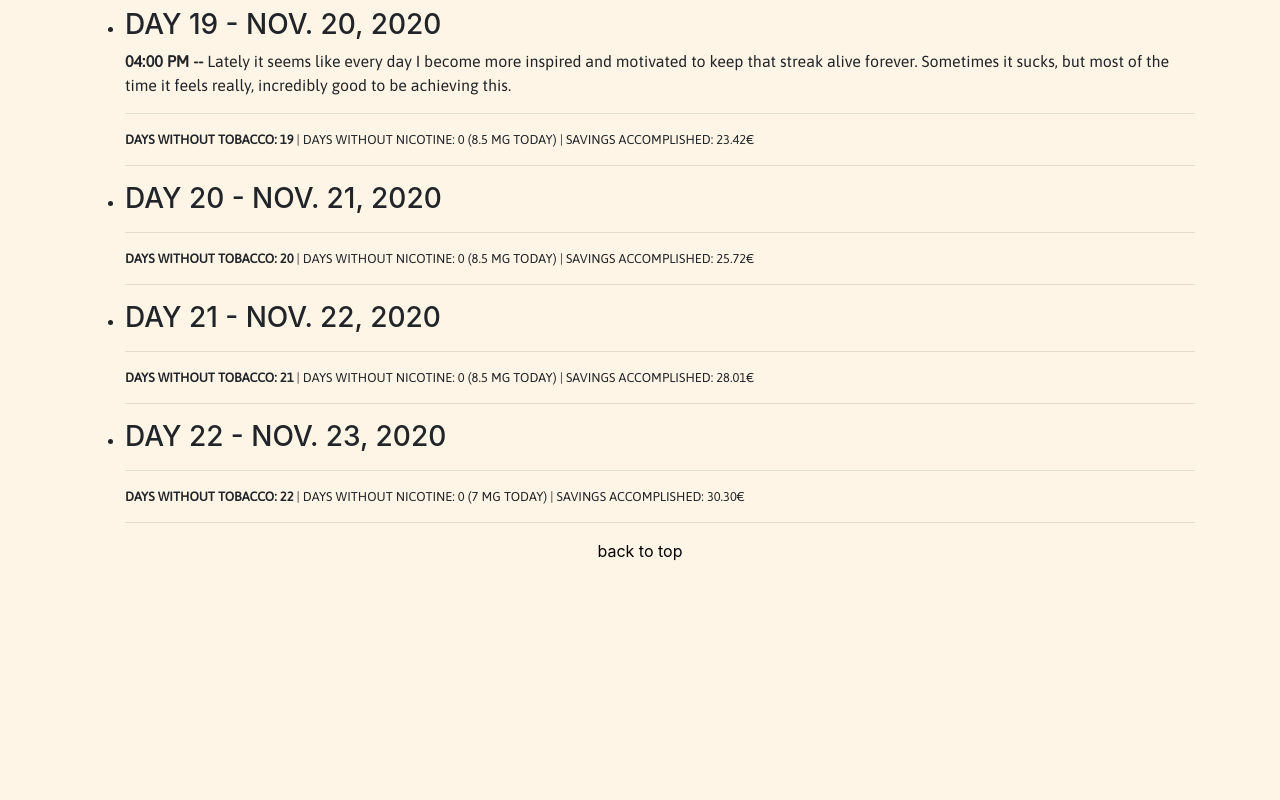
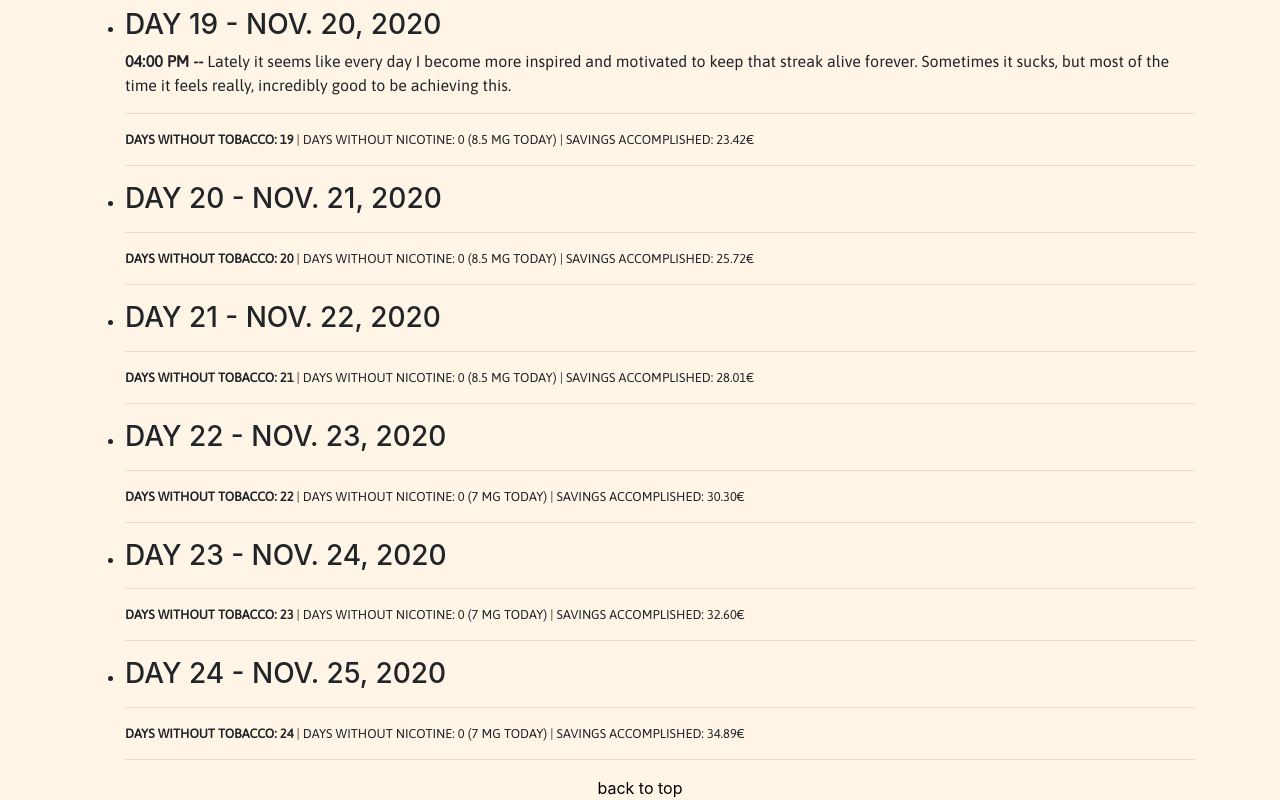
Before and after one commit to draialexis/alexisdrai, an Angular app: page / in a window 1280 px wide. Shown: the part 5895-6695 px from the top of the page. Before the commit the page ends 6458 px from the top, so only its background shows below. Built offline with nearby package versions, Linux system fonts and the light colour scheme.

Commit message:
Add entry for days 23 and 24, fix typo

```diff
--- a/src/app/components/smokefree/smokefree.component.html
+++ b/src/app/components/smokefree/smokefree.component.html
@@ -291,10 +291,24 @@
     <hr>
   </li>
   <li>
-    <h3 id="smokefree" class="text-uppercase">Day 22 - nov. 23, 2020</h3>
+    <h3 class="text-uppercase">Day 22 - nov. 23, 2020</h3>
     <hr>
     <p class="small-print text-uppercase"><strong>days without tobacco: 22</strong> | days without nicotine: 0 (7 mg
       today) | savings accomplished: 30.30€</p>
+    <hr>
+  </li>
+  <li>
+    <h3 class="text-uppercase">Day 23 - nov. 24, 2020</h3>
+    <hr>
+    <p class="small-print text-uppercase"><strong>days without tobacco: 23</strong> | days without nicotine: 0 (7 mg
+      today) | savings accomplished: 32.60€</p>
+    <hr>
+  </li>
+  <li>
+    <h3 id="smokefree" class="text-uppercase">Day 24 - nov. 25, 2020</h3>
+    <hr>
+    <p class="small-print text-uppercase"><strong>days without tobacco: 24</strong> | days without nicotine: 0 (7 mg
+      today) | savings accomplished: 34.89€</p>
     <hr>
   </li>
 </ul>
```
